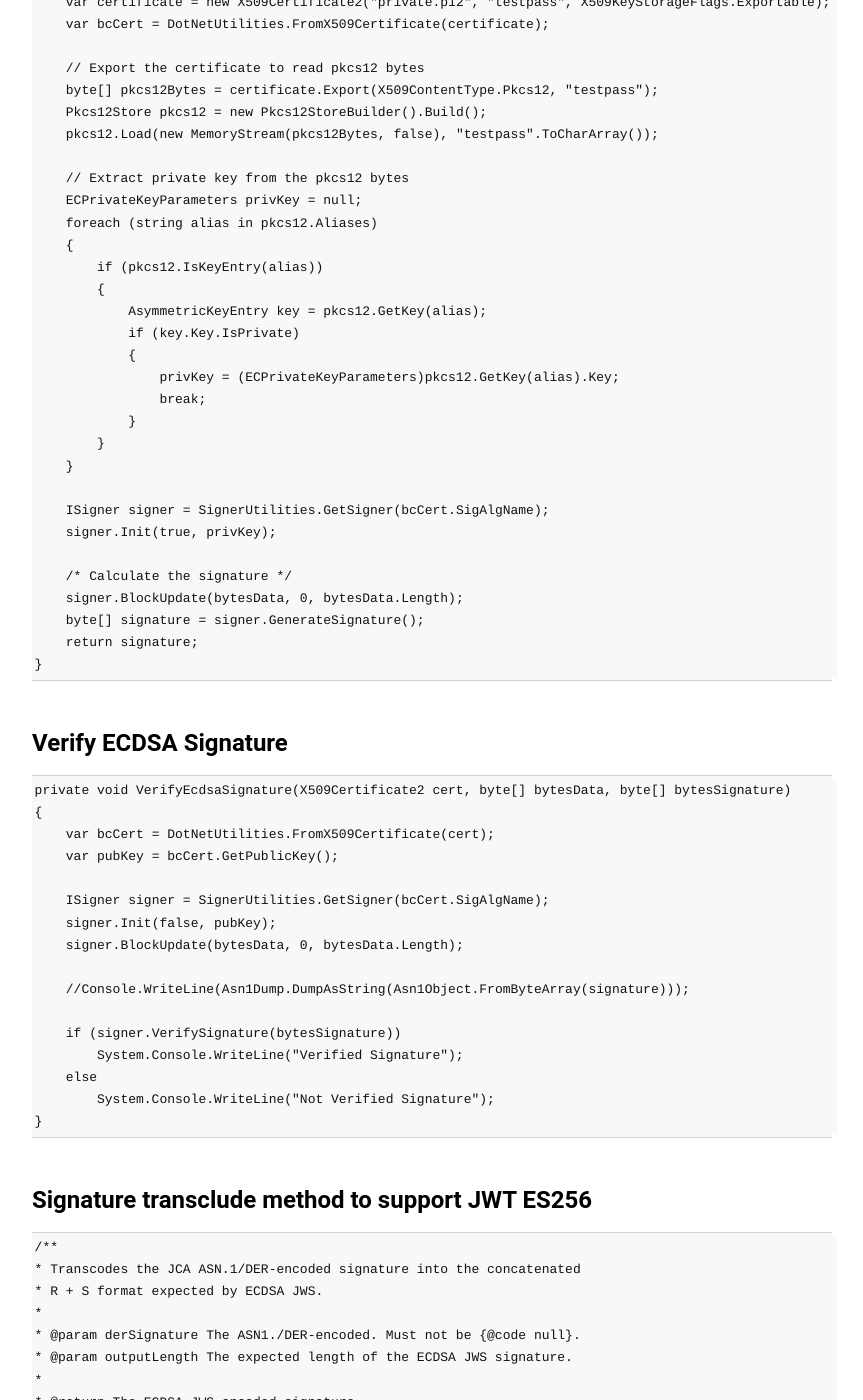
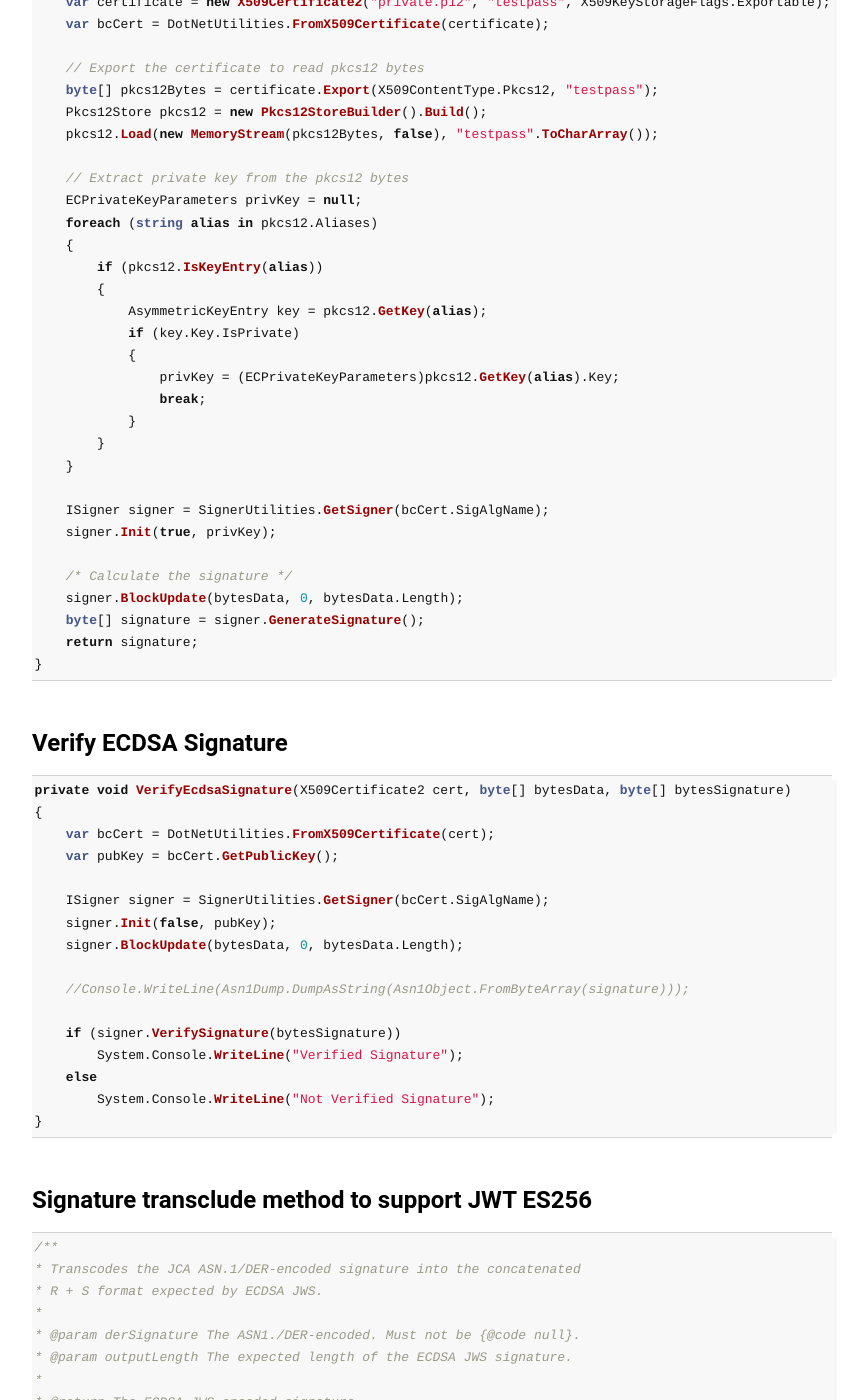
Before and after one commit to shawinder/shawinder.github.io, a Jekyll site: the page built from _posts/2017-08-02-sign-data-using-ecdsa-and-bouncy-castle.md, in a window 1280 px wide and 1400 px high, scrolled down 683 px. Shown: the whole window, without its empty margins (208-1071 px from the left). Built offline with Jekyll 4.4.1, drawn with Linux system fonts in a browser that asks for light colours; nearby versions of some CDN libraries; comment, search, counter and statistics services are not loaded; some of the changed text lies outside the part shown.

Commit message:
Update 2017-08-02-sign-data-using-ecdsa-and-bouncy-castle.md

````diff
--- a/_posts/2017-08-02-sign-data-using-ecdsa-and-bouncy-castle.md
+++ b/_posts/2017-08-02-sign-data-using-ecdsa-and-bouncy-castle.md
@@ -11,7 +11,7 @@ header_desc: ECDSA signature generation and verification
 
 ## Generate a sample PKCS12(*.p12) certificate.
 
-```
+```cs
 // Generate a private key (prime256 name curve is used)
 openssl ecparam -name prime256v1 -genkey > private-key.pem
 
@@ -27,7 +27,7 @@ winpty openssl pkcs12 -export -inkey private-key.pem -in public.cer -out private
 
 ## Sign your data with ECDSA using BouncyCastle library
 
-```
+```cs
 public byte[] SignUsingEcdsa(byte[] bytesData)
 {
     // Read the p12 certificate, exportable flag is activated to allow certificate.Export() on line 25
@@ -66,7 +66,7 @@ public byte[] SignUsingEcdsa(byte[] bytesData)
 
 ## Verify ECDSA Signature
 
-```
+```cs
 private void VerifyEcdsaSignature(X509Certificate2 cert, byte[] bytesData, byte[] bytesSignature)
 {
     var bcCert = DotNetUtilities.FromX509Certificate(cert);
@@ -87,7 +87,7 @@ private void VerifyEcdsaSignature(X509Certificate2 cert, byte[] bytesData, byte[
 
 ## Signature transclude method to support JWT ES256
 
-```
+```cs
 /**
 * Transcodes the JCA ASN.1/DER-encoded signature into the concatenated
 * R + S format expected by ECDSA JWS.
````
